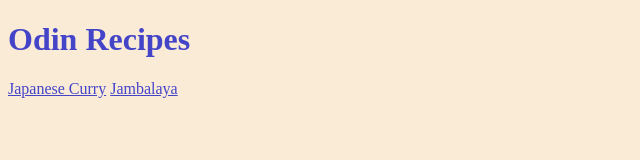
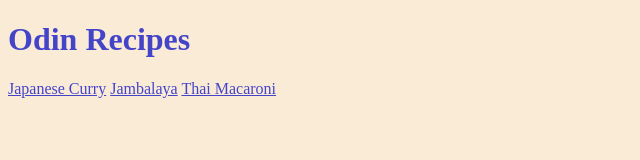
Before and after one commit to gvluu/odin-recipes, a plain HTML site: page index.html in a window 1280 px wide. Shown: the whole page, without its empty margins (0-640 px from the left). Drawn offline with Linux system fonts and the light colour scheme.

Commit message:
Missing quotation for line 14

```diff
--- a/index.html
+++ b/index.html
@@ -11,6 +11,6 @@
     <h1>Odin Recipes</h1>
     <a href="./Recipes/japanese-curry.html">Japanese Curry</a>
     <a href="./Recipes/jamabalaya.html">Jambalaya</a>
-    <a href="./Recipes/thai-macaroni.html>Thai Macaroni</a>
+    <a href="./Recipes/thai-macaroni.html">Thai Macaroni</a>
 </body>
 </html>
```
